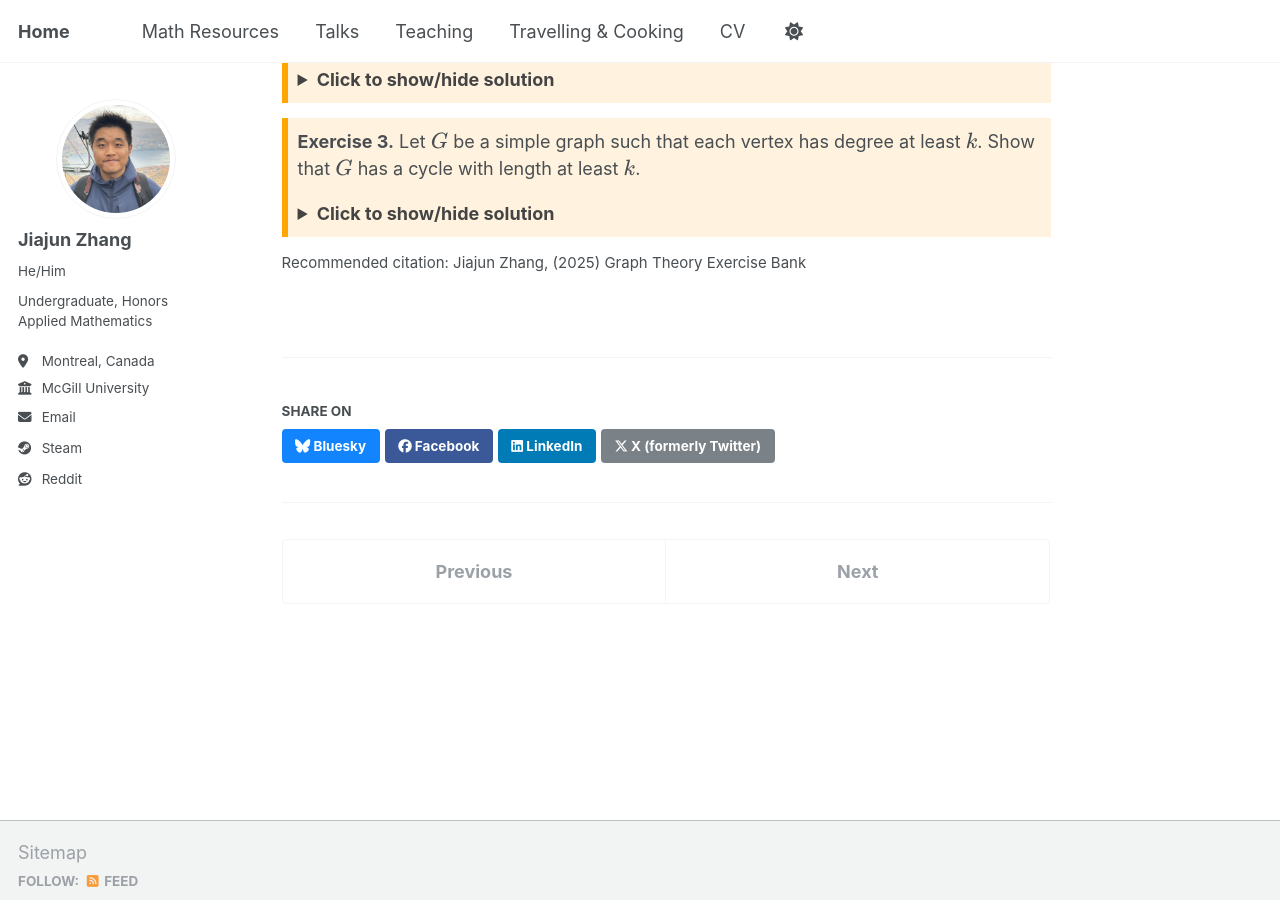
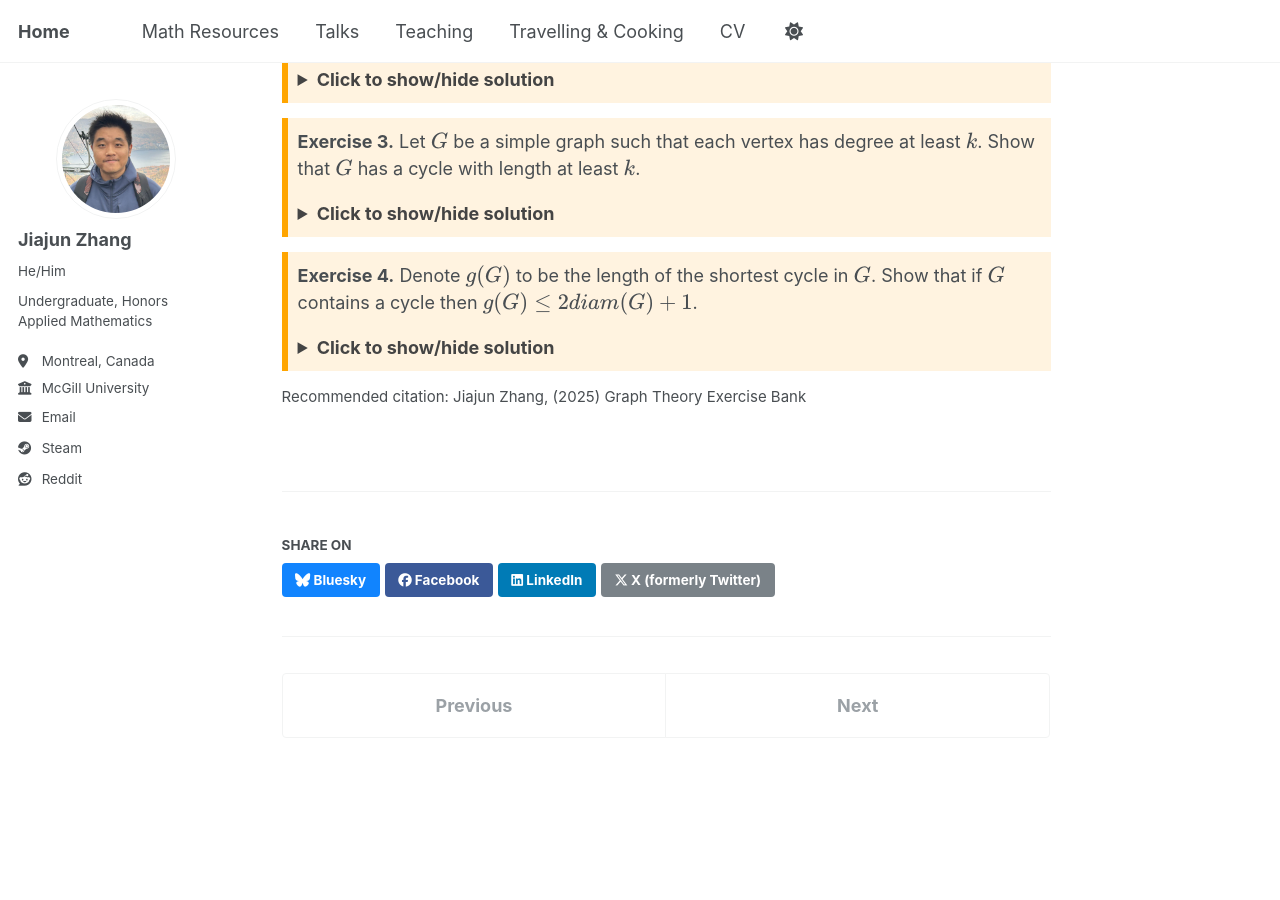
Before and after one commit to JohanssonRein/JohanssonRein.github.io, a Jekyll site: the page built from _publications/discreteexercise.md, in a window 1280 px wide and 900 px high, scrolled down 641 px. Built offline with Jekyll 4.4.1, drawn with Linux system fonts in a browser that asks for light colours.

Commit message:
Update discreteexercise.md

```diff
--- a/_publications/discreteexercise.md
+++ b/_publications/discreteexercise.md
@@ -85,3 +85,17 @@ as a function of $k$ where $k \in\mathbb{N}$. Let $f(k) = -k^2+(n+2)k-1$, it is
   </div>
 </details>
 </div>
+
+<div style="border-left: 6px solid orange; background-color: #fff3e0; padding: 10px; margin: 15px 0;">
+  <strong>Exercise 4.</strong>  Denote $g(G)$ to be the length of the shortest cycle in $G$. Show that if $G$ contains a cycle then $g(G) \leq 2diam(G)+1$.
+<details style="margin-top: 1em;">
+  <summary style="font-weight: bold; color: #444; cursor: pointer;">
+    Click to show/hide solution
+  </summary>
+  <div style="border-left: 6px solid gray; background-color: #f9f9f9; padding: 10px; margin-top: 10px;">
+    <strong>Solution.</strong><br>
+
+  Assume such a shortest cycle has length at least $2diam(G)+2$, then $\exists u,v \in V(C)$ such that their distance on $C$ is at least $\diam(G)+1$. Then use the definition in $G$ any path $P$ with ends $u,v$ has length at most $diam(G)$ and hence it follows that $P \subsetneq C$ and hence $P$ along with the shorter $x-y$ path in $C$ will form a shorter circle and that's a contradiction (overlapping of vertices are possible but that will make our cycle even shorter).
+  </div>
+</details>
+</div>
```
